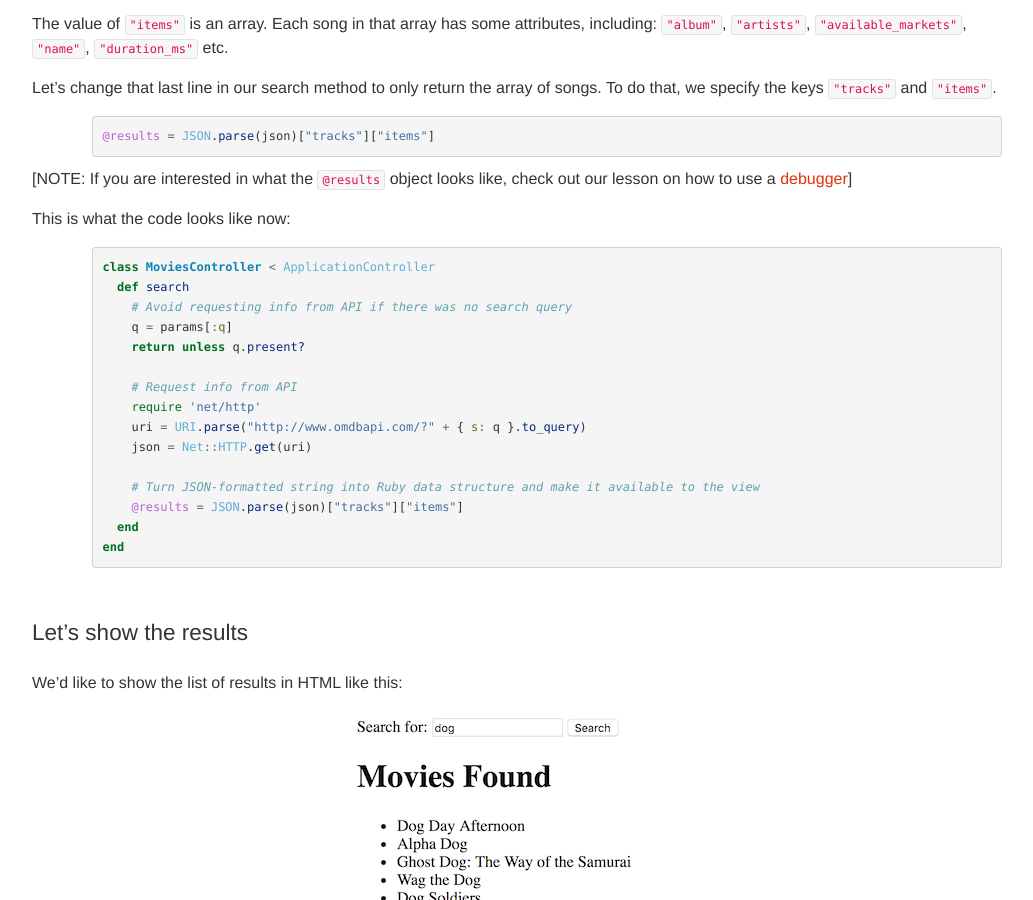
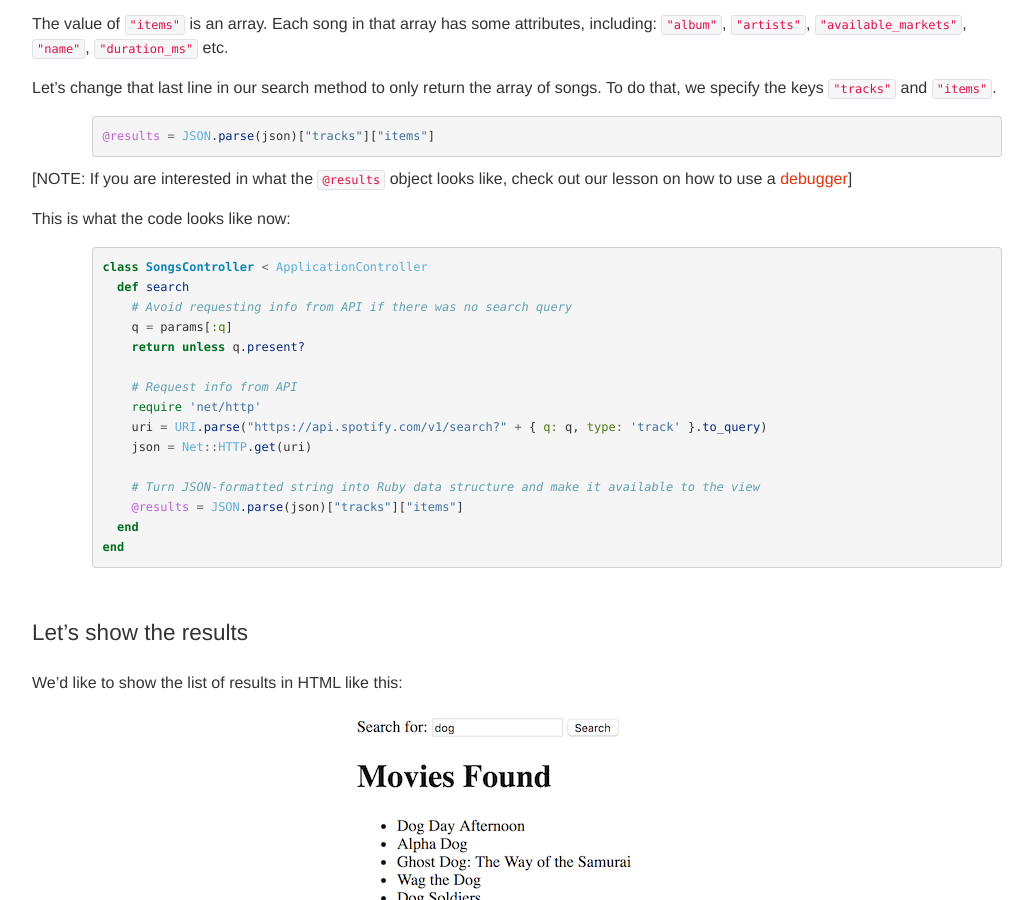
Before and after one commit to tracymu/api-tutorial, a Jekyll site: the page built from index.md, in a window 1280 px wide and 900 px high, scrolled down 8843 px. Shown: the whole window, without its empty margins (53-1086 px from the left). Built offline with Jekyll 4.4.1, drawn with Linux system fonts in a browser that asks for light colours; nearby versions of some CDN libraries.

Commit message:
Change MovieController to SongsController

````diff
--- a/index.md
+++ b/index.md
@@ -363,7 +363,7 @@ Let's change that last line in our search method to only return the array of son
 This is what the code looks like now:
 
 ```ruby
-class MoviesController < ApplicationController
+class SongsController < ApplicationController
   def search
     # Avoid requesting info from API if there was no search query
     q = params[:q]
@@ -371,7 +371,7 @@ class MoviesController < ApplicationController
 
     # Request info from API
     require 'net/http'
-    uri = URI.parse("http://www.omdbapi.com/?" + { s: q }.to_query)
+    uri = URI.parse("https://api.spotify.com/v1/search?" + { q: q, type: 'track' }.to_query)
     json = Net::HTTP.get(uri)
 
     # Turn JSON-formatted string into Ruby data structure and make it available to the view
````
